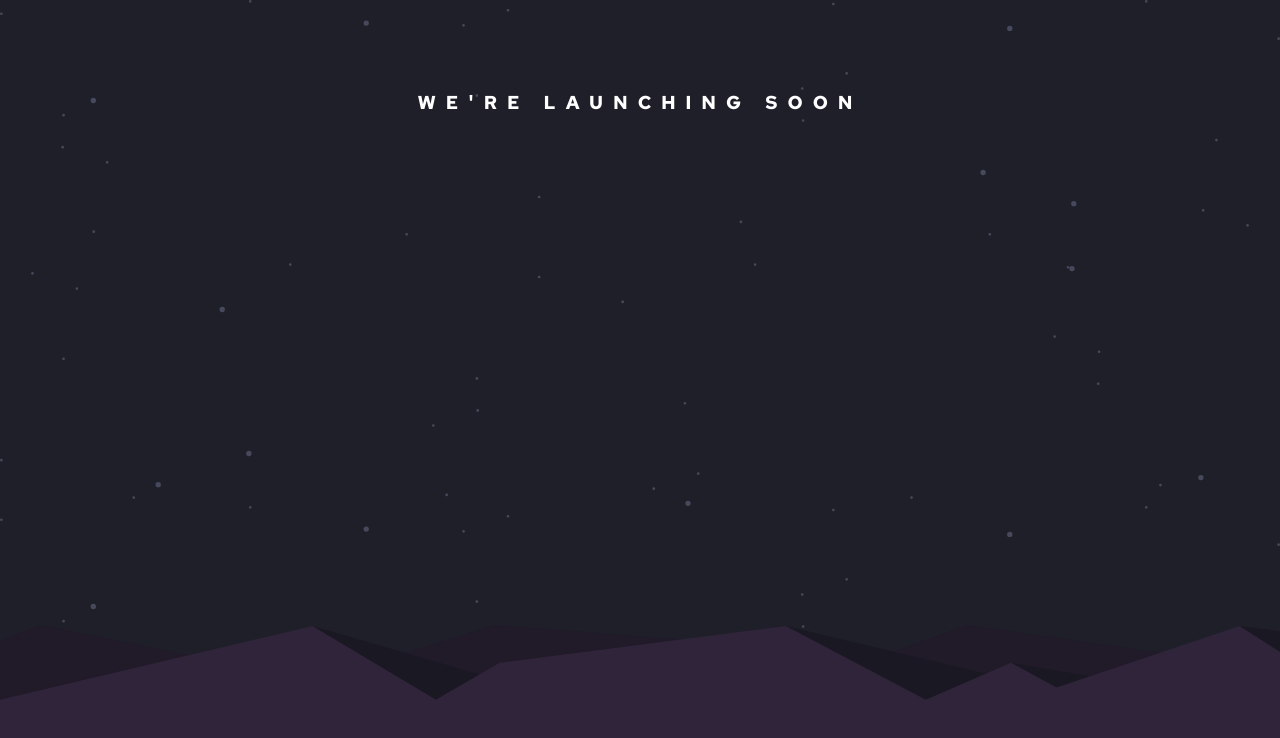
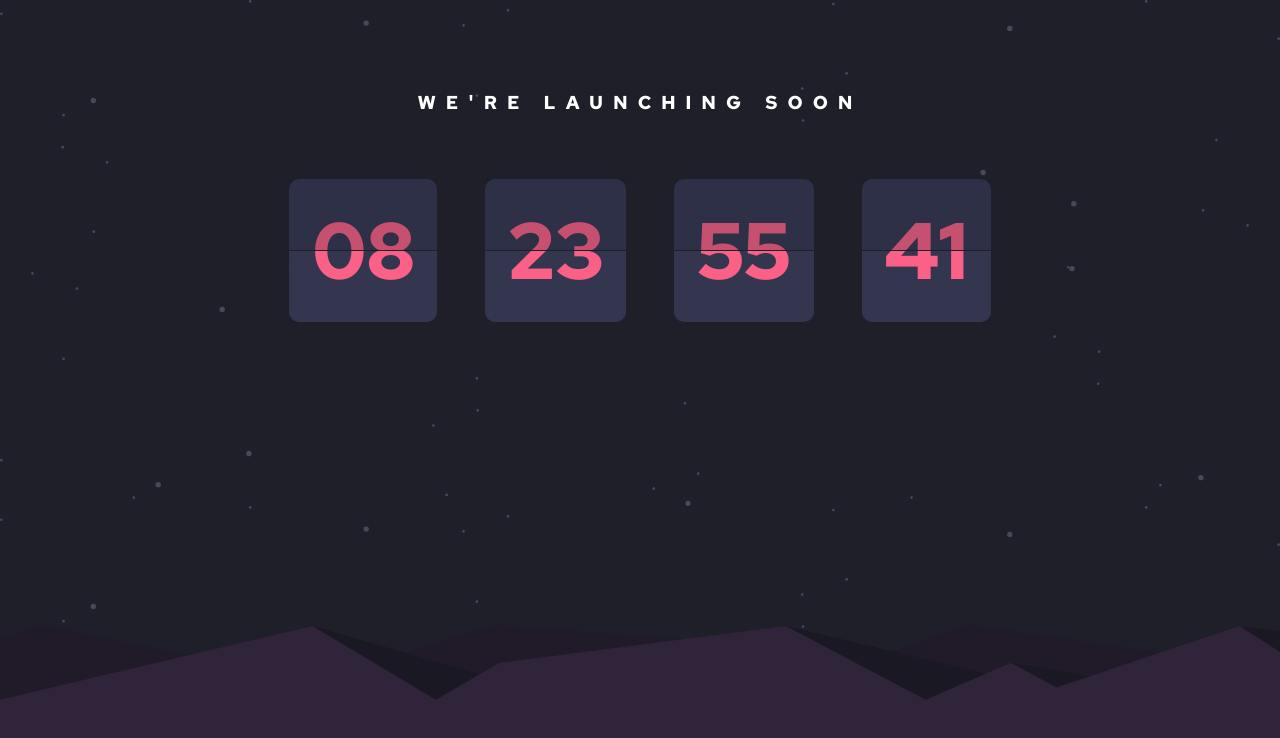
Before and after one commit to salmaane/launch-countdown, a plain HTML site: page index.html in a window 1280 px wide. Drawn offline with Linux system fonts and the light colour scheme.

Commit message:
clock added

```diff
--- a/index.html
+++ b/index.html
@@ -16,10 +16,10 @@
   <main>
     <h3>WE'RE LAUNCHING SOON</h3>
     <section class="timer">
-      <div class="time day"></div>
-      <div class="time hour"></div>
-      <div class="time minute"></div>
-      <div class="time second"></div>
+      <div class="time day">08</div>
+      <div class="time hour">23</div>
+      <div class="time minute">55</div>
+      <div class="time second">41</div>
     </section>
   </main>
 
--- a/style.css
+++ b/style.css
@@ -15,6 +15,7 @@ body {
     background-size: contain ,contain;
 }
 main {
+    height: 100vh;
     padding-top: 7%;
     display: flex;
     flex-direction: column;
@@ -24,3 +25,31 @@ h3 {
     color: white;
     letter-spacing: 10px;
 }
+.timer {
+    color: hsl(345, 95%, 68%);
+    margin-top: 4rem;
+    font-size: 5rem;
+    display: flex;
+    gap: 3rem;
+}
+.time {
+    position: relative;
+    background-color: hsl(236, 21%, 26%);
+    padding: 1.2rem 1.4rem;
+    border-radius: 10px;
+}
+.time::after {
+    content: '';
+    position: absolute;
+    inset: 0 0 50% 0;
+    background-color: hsla(234, 17%, 12%, 0.23);
+    /*border-bottom: 1px solid hsl(235, 16%, 14%);*/
+}
+.time::before {
+    content: '';
+    position: absolute;
+    inset: 50% 0;
+    width: 100%;
+    height: 1px;
+    background-color: hsl(235, 16%, 14%);
+}
```
